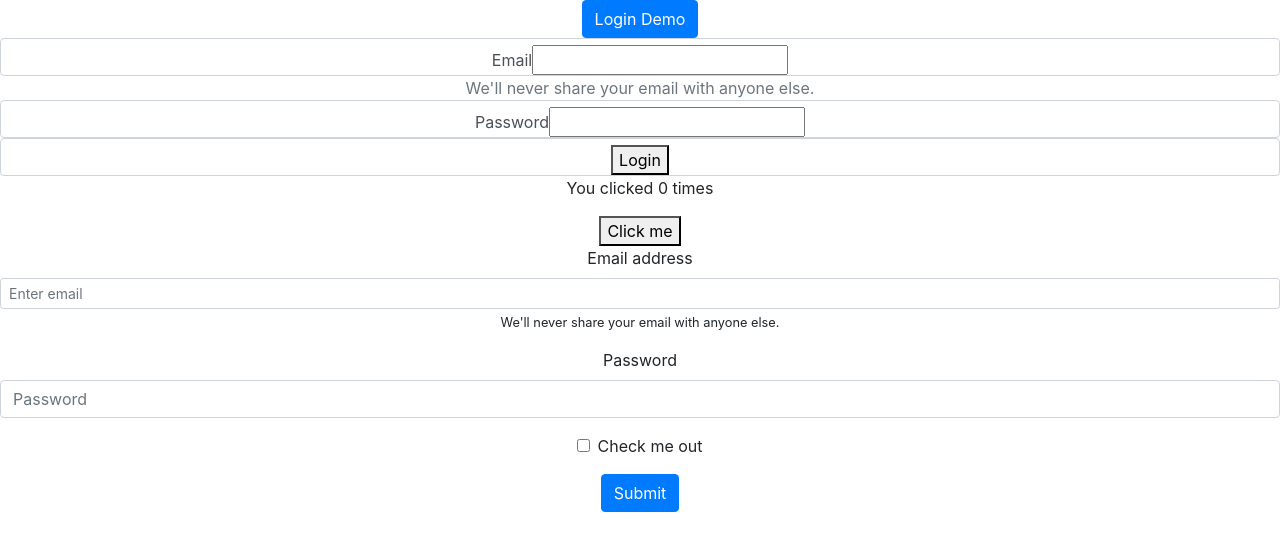
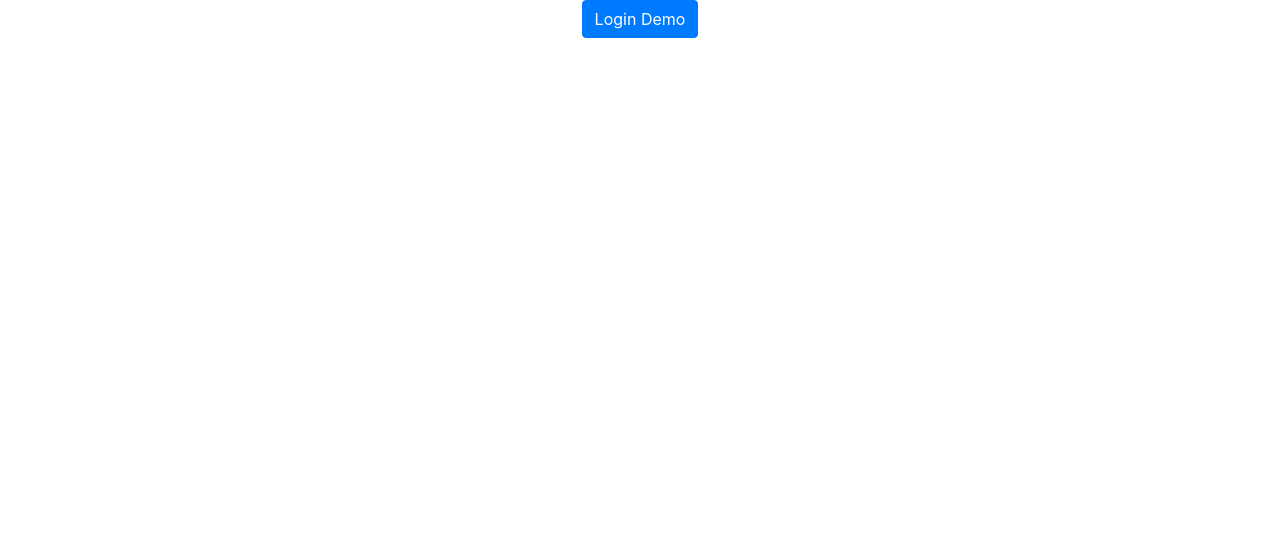
Before and after one commit to timeonator/login-profile, a React (Create React App) app: page / in a window 1280 px wide. Shown: the top 550 px of the page. Built offline with nearby package versions, Linux system fonts and the light colour scheme.

Commit message:
Cleaned up code moved logon.js to login.js move old Login.js to Login-html-form.js Adjust remaining files to new names

```diff
--- a/src/App.js
+++ b/src/App.js
@@ -1,8 +1,5 @@
 
 import './App.css';
-import Counter from './Counter';
-import Logon from './logon'; /* logon rendered with components */
-import Login from './Login'; /* login rendered with html */
 import MLogin from './mLogin' /* Modal Login */
 
 
@@ -10,9 +7,6 @@ function App() {
   return (
     <div className="App">
     <MLogin />
-      <Login />
-      <Counter />
-      <Logon />
     </div>
   );
 }
```
